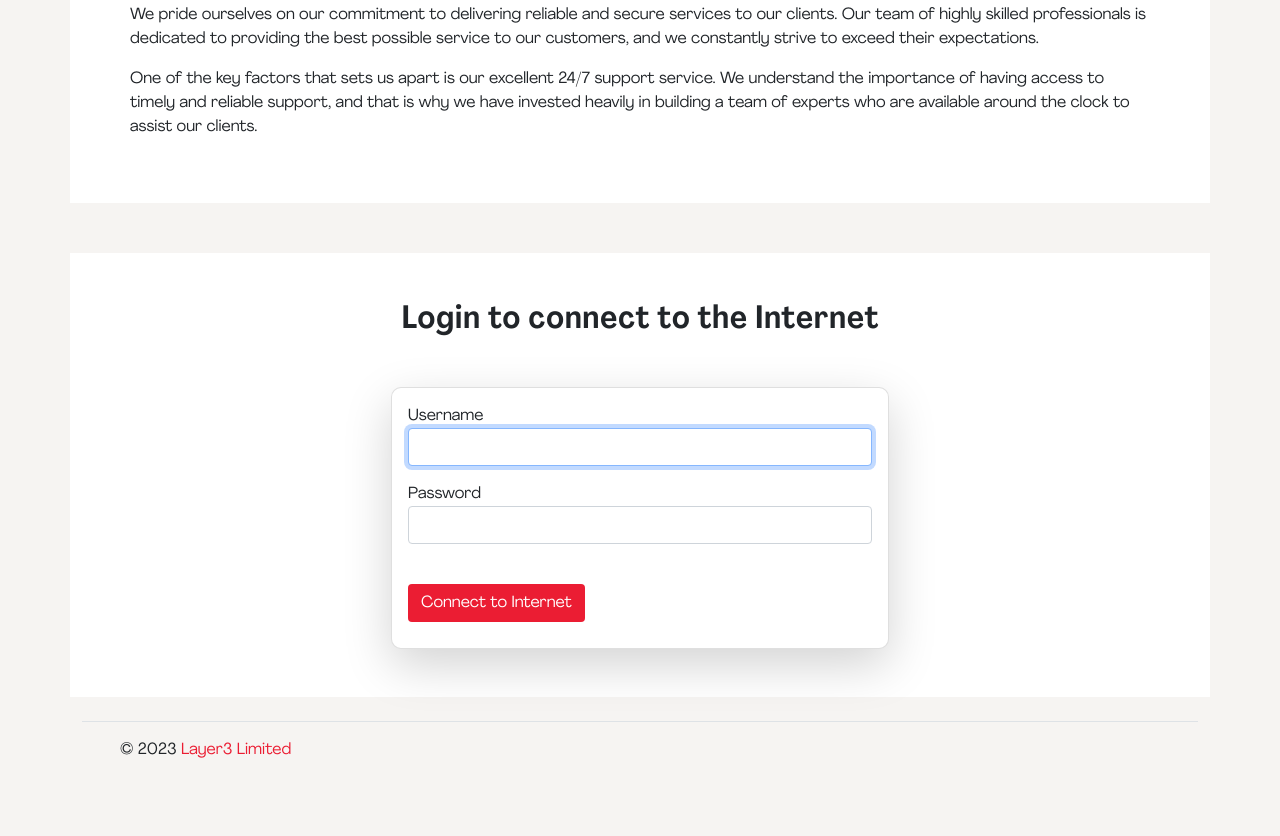
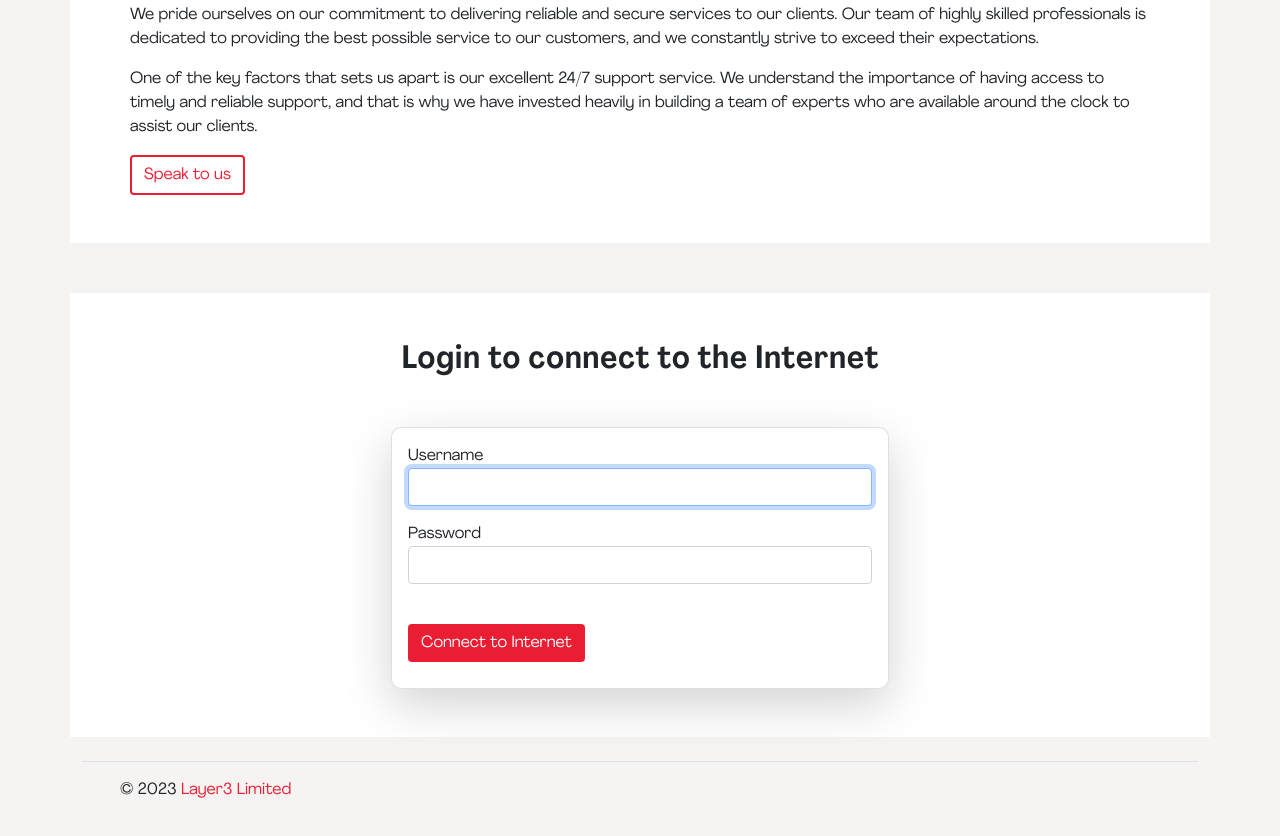
Before and after one commit to mrvincentoti/ibbgolfclub, a plain HTML site: page index.html in a window 1280 px wide. Shown: the part 1714-2550 px from the top of the page. Before the commit the page ends 2516 px from the top, so only its background shows below. Drawn offline with nearby package versions, Linux system fonts and the light colour scheme.

Commit message:
initial commit

```diff
--- a/index.html
+++ b/index.html
@@ -180,6 +180,10 @@
           <h2 class="card-title mb-5">Why we are the Best</h2>
           <p>We pride ourselves on our commitment to delivering reliable and secure services to our clients. Our team of highly skilled professionals is dedicated to providing the best possible service to our customers, and we constantly strive to exceed their expectations.</p>
           <p>One of the key factors that sets us apart is our excellent 24/7 support service. We understand the importance of having access to timely and reliable support, and that is why we have invested heavily in building a team of experts who are available around the clock to assist our clients.</p>
+
+          <div class="col-md-12">
+            <a href="https://www.layer3.ng/contact-us/" target="_blank" class="btn btn-outline-green">Speak to us</a>
+          </div>
         <!--  <div class="col-md-6 the__best">
             <div class="card shadow-lg" style="border-radius: 10px; background-color: #ffffff">
               <div class="card-body">
```
